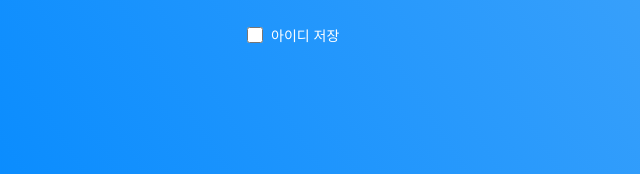
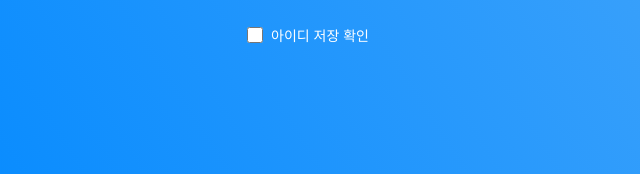
Before and after one commit to Heyjilee/web, a plain HTML site: page admin/index.html in a window 1280 px wide. Shown: the part 557-731 px from the top of the page, 223-863 px from the left. Drawn offline with Linux system fonts and the light colour scheme; a web font is replaced by a local one.

Commit message:
2026-11-26 아이디 체크박스 추가작업2

```diff
--- a/admin/index.html
+++ b/admin/index.html
@@ -51,7 +51,7 @@
           </button>
           <label class="idchk" for="remember-id">
             <input id="remember-id" name="remember-id" type="checkbox" />
-            <span>아이디 저장</span>
+            <span>아이디 저장 확인</span>
           </label>
         </form>
 
```
